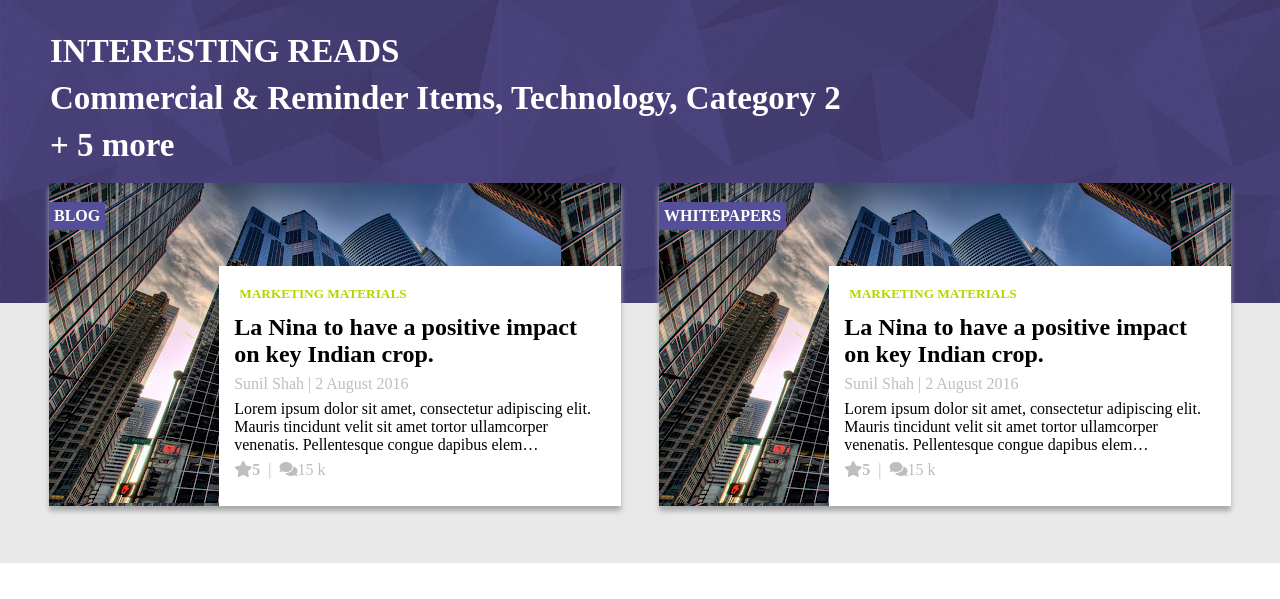
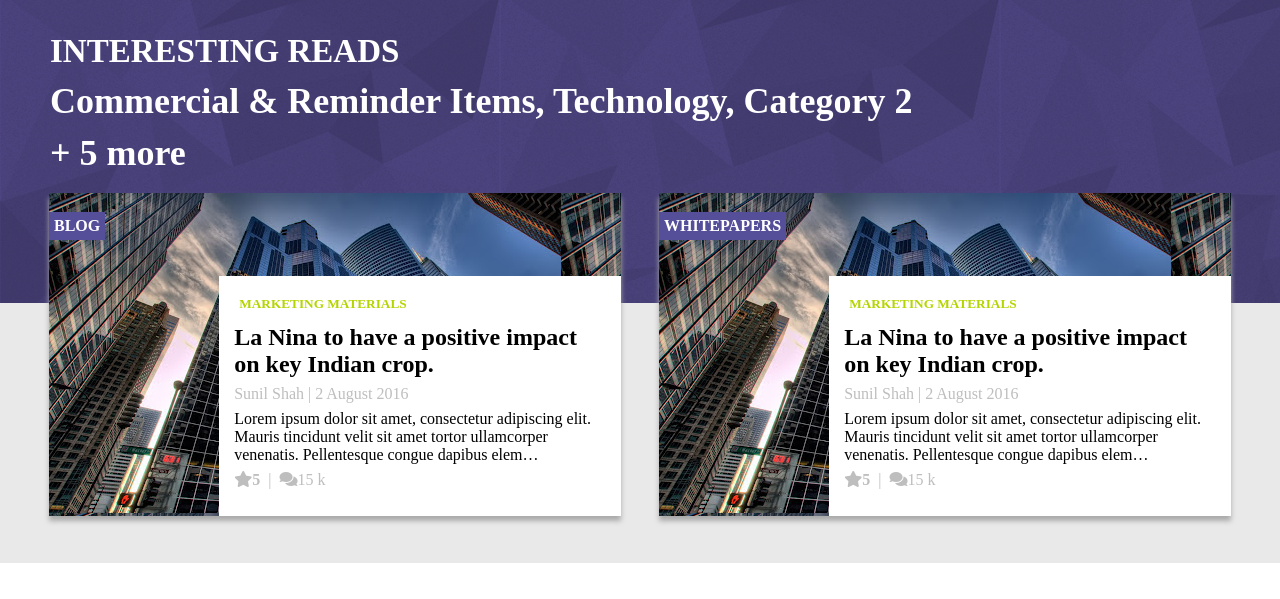
Before and after one commit to Poonam-Gorai/Assignmentone, a plain HTML site: page index1.html in a window 1280 px wide. Shown: the part 122-721 px from the top of the page. Drawn offline with Linux system fonts and the light colour scheme.

Commit message:
second commit

```diff
--- a/index1.html
+++ b/index1.html
@@ -51,8 +51,8 @@
             <div class="displayarea-container">
                 <div class="INTERESTING_READS">
                 <h3>INTERESTING READS</h3>
-                <h2>Commercial & Reminder Items, Technology, Category 2 </h2>
-                <h2>+ 5 more</h2>
+                <h2 style="font-size: 36px;">Commercial & Reminder Items, Technology, Category 2 </h2>
+                <h2 style="font-size: 36px;">+ 5 more</h2>
                 </div>
                 <div class="Rectangle">
                      <div class="Rectangle1">
```
